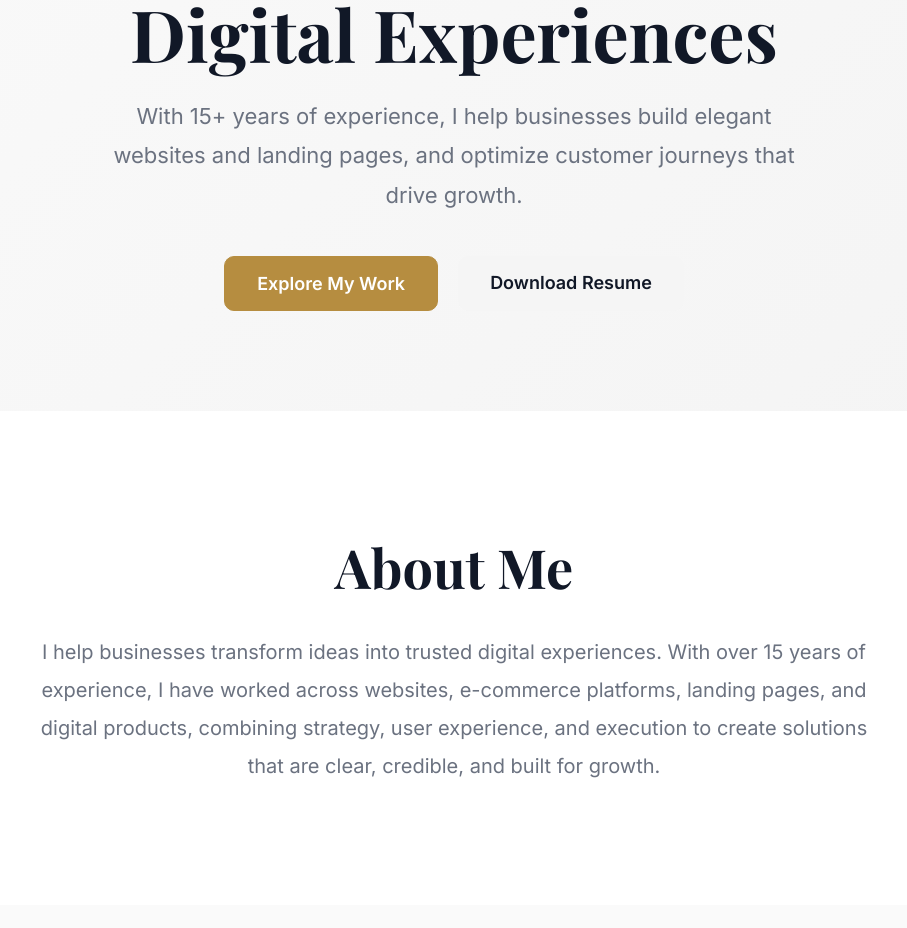
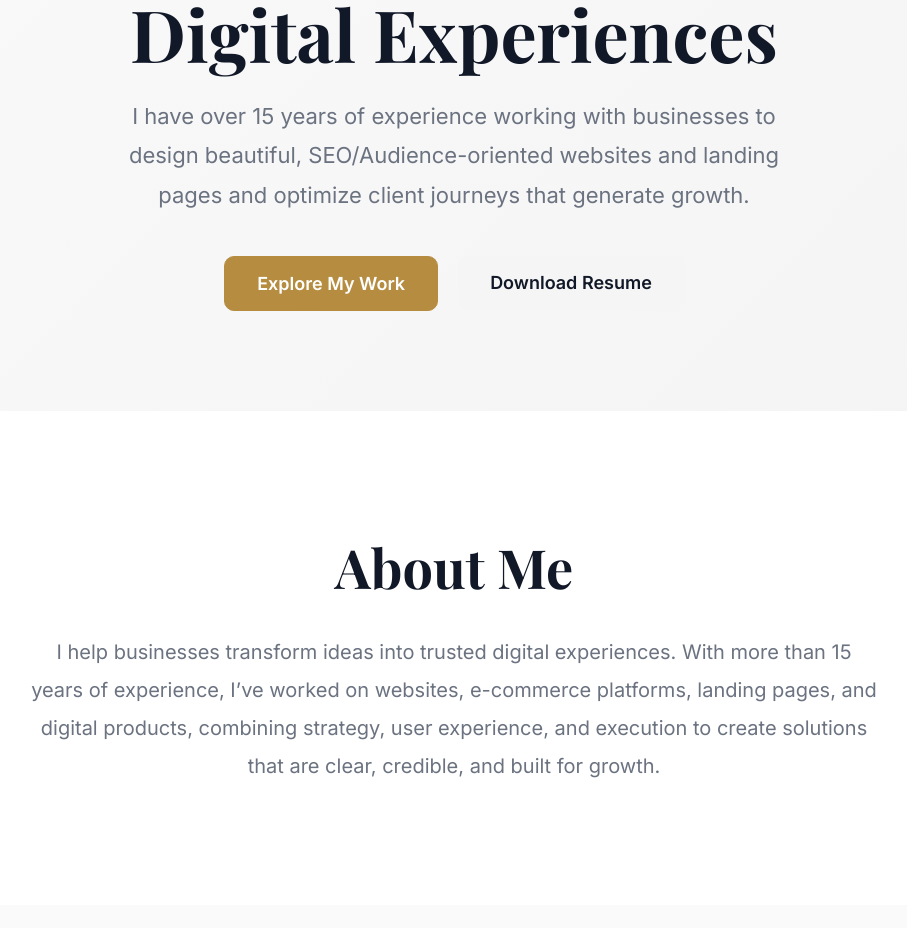
Before and after one commit to ShahrzadRasekh/Portfolio-Shahrzad-2026, a React (Vite) app: page / in a window 1280 px wide. Shown: the part 384-1312 px from the top of the page, without its empty margins (186-1093 px from the left). Built offline with nearby package versions, Linux system fonts and the light colour scheme.

Commit message:
newnewchanges

```diff
--- a/src/components/About.jsx
+++ b/src/components/About.jsx
@@ -9,7 +9,7 @@ export default function About() {
         <p>
         I help businesses transform ideas into trusted digital experiences.
 
-With over 15 years of experience, I have worked across websites, e-commerce platforms, landing pages, and digital products, combining strategy, user experience, and execution to create solutions that are clear, credible, and built for growth.
+With more than 15 years of experience,  I’ve worked on websites, e-commerce platforms, landing pages, and digital products, combining strategy, user experience, and execution to create solutions that are clear, credible, and built for growth.
 
 
         </p>
--- a/src/components/CaseStudies.jsx
+++ b/src/components/CaseStudies.jsx
@@ -33,7 +33,7 @@ export default function CaseStudies() {
       title: "SAM Precious Metals",
 
       challenge:
-        "Enhance the company's online presence and improve communication with B2B clients, investors, and partners.",
+        "Enhance the company's online presence and improve communication with B2B clients, investors, and partners in precious metals industry.",
 
       solution:
         "Managed website structure, content updates, user experience improvements, and ongoing website optimization initiatives.",
@@ -84,7 +84,7 @@ export default function CaseStudies() {
         "Create a training platform that delivers industry knowledge through a structured and accessible online experience.",
 
       solution:
-        "Supported website structure, content organization, and user experience improvements to make learning resources easier to access and navigate.",
+        "Supported website structure, content organization, and user experience improvements to make learning courses easier to access and navigate.",
 
       role:
         "Website Management | Content Organization | UX Planning",
--- a/src/components/Hero.jsx
+++ b/src/components/Hero.jsx
@@ -14,9 +14,7 @@ export default function Hero() {
         </h1>
 
         <p className="hero-description">
-          With 15+ years of experience, I help businesses build
-          elegant websites and landing pages, and optimize customer journeys
-          that drive growth.
+        I have over 15 years of experience working with businesses to design beautiful, SEO/Audience-oriented websites and landing pages and optimize client journeys that generate growth.
         </p>
 
         <div className="hero-buttons">
--- a/src/components/Projects.jsx
+++ b/src/components/Projects.jsx
@@ -36,7 +36,7 @@ export default function Projects() {
         "/images/sam1.webp",
       link: "https://sampreciousmetals.com",
       description:
-        "Website management, content organization, and UX improvements for a leading precious metals company.",
+        "Website management, content organization, and UX improvements for a leading precious metals (Gold and Silver) company.",
     },
 
     {
@@ -46,7 +46,7 @@ export default function Projects() {
         "/images/twentyseven2.webp",
       link: "https://www.twenty-sevenmarketing.com",
       description:
-        "Agency website focused on service presentation, credibility, and user-focused content structure.",
+        "Marketing company's website focused on service presentation, credibility, and user-focused content structure.",
     },
 
     {
```
